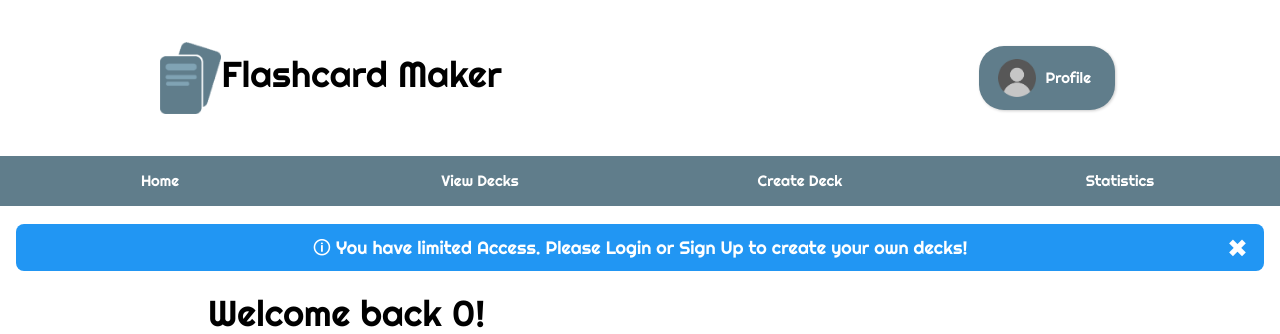
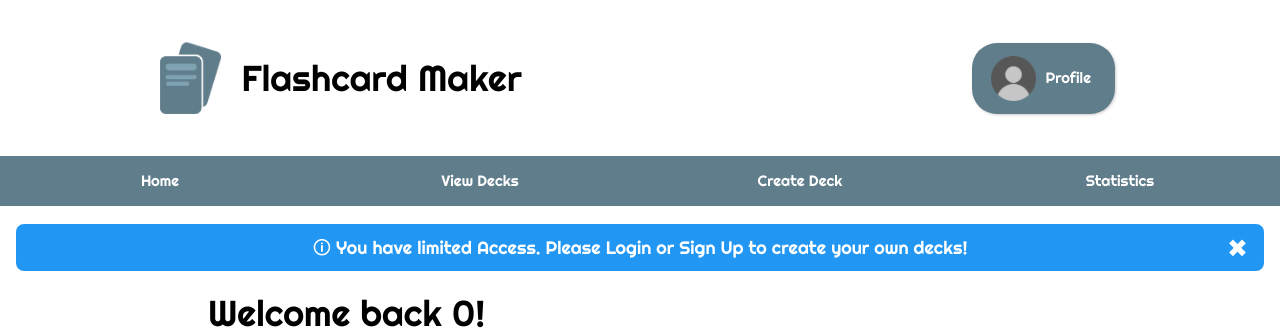
Before and after one commit to Sho-Wadamori/Flashcard, a Flask app: page / in a window 1280 px wide. Shown: the top 334 px of the page. Run offline with Flask 3, Linux system fonts and the light colour scheme; a user stored in the database is signed in; data comes from the database, SQL or seed files in the repository.

Commit message:
fixed minor spacing issues

```diff
--- a/templates/layout.html
+++ b/templates/layout.html
@@ -36,9 +36,12 @@
     <!-- Shared Header Bar -->
      <header class="w3-container w3-padding-32">
         <div class="header-inner">
-            <h1 onclick="window.location='{{ url_for('home') }}'" class="logo"><img src="{{ url_for('static', filename='assets/icon.png') }}" alt="Flashcard Maker Logo" style="height: 2em;">Flashcard Maker</h1>
+            <h1 onclick="window.location='{{ url_for('home') }}'" class="logo" style="display: flex; gap: 20px; align-items: center;">
+                <img src="{{ url_for('static', filename='assets/icon.png') }}" alt="Flashcard Maker Logo" style="height: 2em;">
+                Flashcard Maker
+            </h1>
             {% if username != 'Guest' %}
-                <a href="{{ url_for('profile') }}" class="header-auth"><button class="profile-btn"><img src="{{ url_for('static', filename='assets/profile.png') }}" alt="Login Icon" style="height: 2.5em;">Profile</button></a>
+                <a href="{{ url_for('profile') }}" class="header-auth"><button class="profile-btn"><img src="{{ url_for('static', filename='assets/profile.png') }}" alt="Login Icon" style="height: 3em;">Profile</button></a>
             {% else %}
                 <a href="{{ url_for('login') }}" class="header-auth">
                     <button class="signin-btn">Sign In</button>
```
Also changed, not shown: templates/stats.html (+6 -2 lines).
